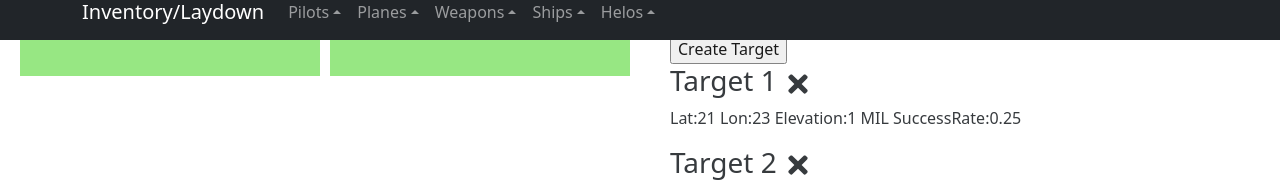
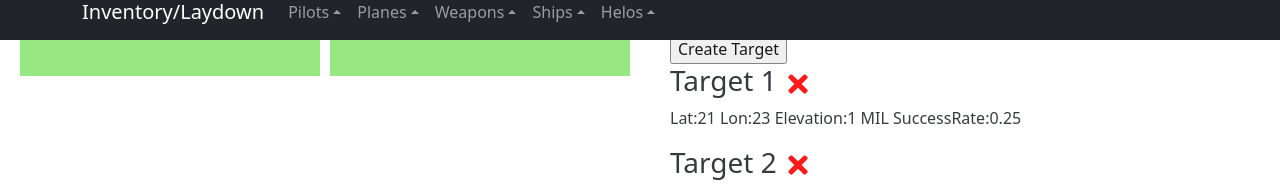
Before and after one commit to Jonathan805/RestrictedPlanning, a React (Create React App) app: page / in a window 1280 px wide. Shown: the part 760-951 px from the top of the page. Built offline with nearby package versions, Linux system fonts and the light colour scheme; what react-sizeme would draw is missing.

Commit message:
Updating style to delete target
Updating style for target deletion

```diff
--- a/src/Components/Target.js
+++ b/src/Components/Target.js
@@ -3,7 +3,7 @@ import {FaTimes} from 'react-icons/fa'
 const Target = ({target}) => {
     return (
         <div className='target'>
-            <h3>{target.name} <FaTimes/></h3>
+            <h3>{target.name} <FaTimes style={{color:'red', cursor:'pointer'}}/></h3>
             <p>Lat:{target.latitude} Lon:{target.longitude} Elevation:{target.elevation} SuccessRate:{target.successRate}</p>
         </div>
     )
```
